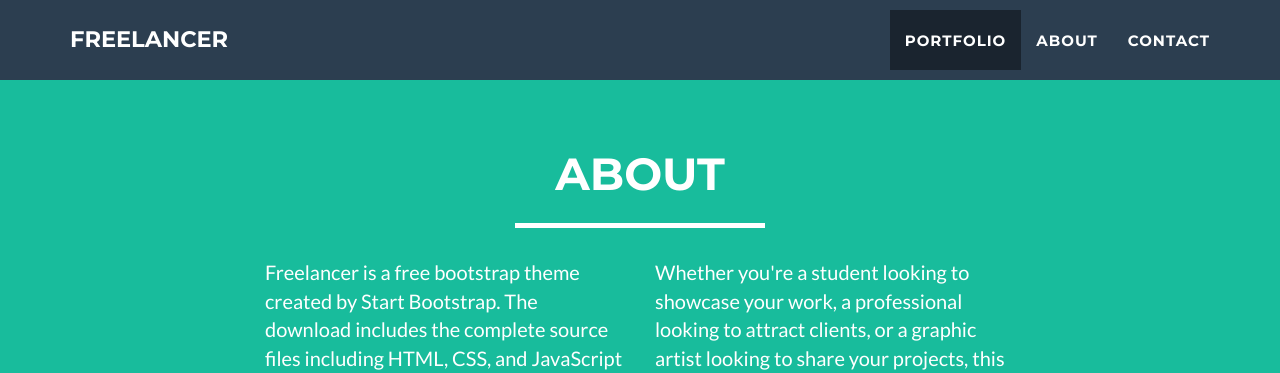
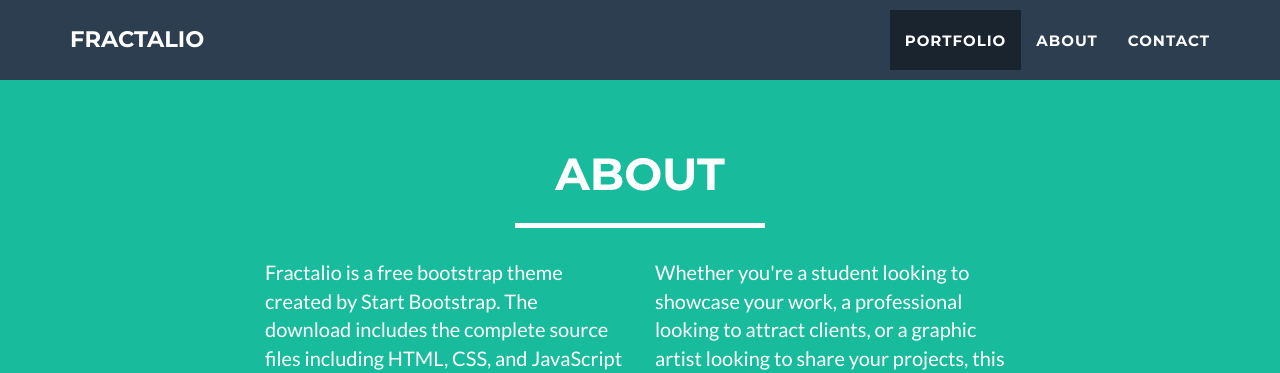
Before and after one commit to fractalio/fractalio.github.io, a Jekyll site: the page built from index.html, in a window 1280 px wide and 1400 px high, scrolled down 1616 px. Shown: the top 373 px of the window. Built offline with Jekyll 4.4.1, drawn with Linux system fonts in a browser that asks for light colours; some of the changed text lies outside the part shown.

Commit message:
Changed names

```diff
--- a/_config.yml
+++ b/_config.yml
@@ -1,5 +1,5 @@
 # Site settings
-title: Freelancer
+title: Fractalio
 email: your-email@domain.com
 url: https://example.github.io
 description: "Write an awesome description for your new site here. You can edit this line in _config.yml. It will appear in your document head meta (for Google search results) and in your feed.xml site description."
@@ -39,7 +39,7 @@
   - line: Beverly Hills, CA 90210
 
 # Credits content
-credits: 'Freelancer is a free to use, open source Bootstrap theme created by <a href="http://startbootstrap.com">Start Bootstrap</a>.'
+credits: 'Fractalio is a free to use, open source Bootstrap theme created by <a href="http://startbootstrap.com">Start Bootstrap</a>.'
 
 # Build settings
 markdown: kramdown
--- a/_includes/about.html
+++ b/_includes/about.html
@@ -9,7 +9,7 @@
             </div>
             <div class="row">
                 <div class="col-lg-4 col-lg-offset-2">
-                    <p>Freelancer is a free bootstrap theme created by Start Bootstrap. The download includes the complete source files including HTML, CSS, and JavaScript as well as optional LESS stylesheets for easy customization.</p>
+                    <p>Fractalio is a free bootstrap theme created by Start Bootstrap. The download includes the complete source files including HTML, CSS, and JavaScript as well as optional LESS stylesheets for easy customization.</p>
                 </div>
                 <div class="col-lg-4">
                     <p>Whether you're a student looking to showcase your work, a professional looking to attract clients, or a graphic artist looking to share your projects, this template is the perfect starting point! </p>
--- a/_includes/css/main.css
+++ b/_includes/css/main.css
@@ -1,5 +1,5 @@
 /*!
- * Start Bootstrap - Freelancer Bootstrap Theme (http://startbootstrap.com)
+ * Start Bootstrap - Fractalio Bootstrap Theme (http://startbootstrap.com)
  * Code licensed under the Apache License v2.0.
  * For details, see http://www.apache.org/licenses/LICENSE-2.0.
  */
--- a/js/freelancer.js
+++ b/js/freelancer.js
@@ -1,5 +1,5 @@
 /*!
- * Start Bootstrap - Freelancer Bootstrap Theme (http://startbootstrap.com)
+ * Start Bootstrap - Fractalio Bootstrap Theme (http://startbootstrap.com)
  * Code licensed under the Apache License v2.0.
  * For details, see http://www.apache.org/licenses/LICENSE-2.0.
  */
```
Also changed, not shown: README.md.
